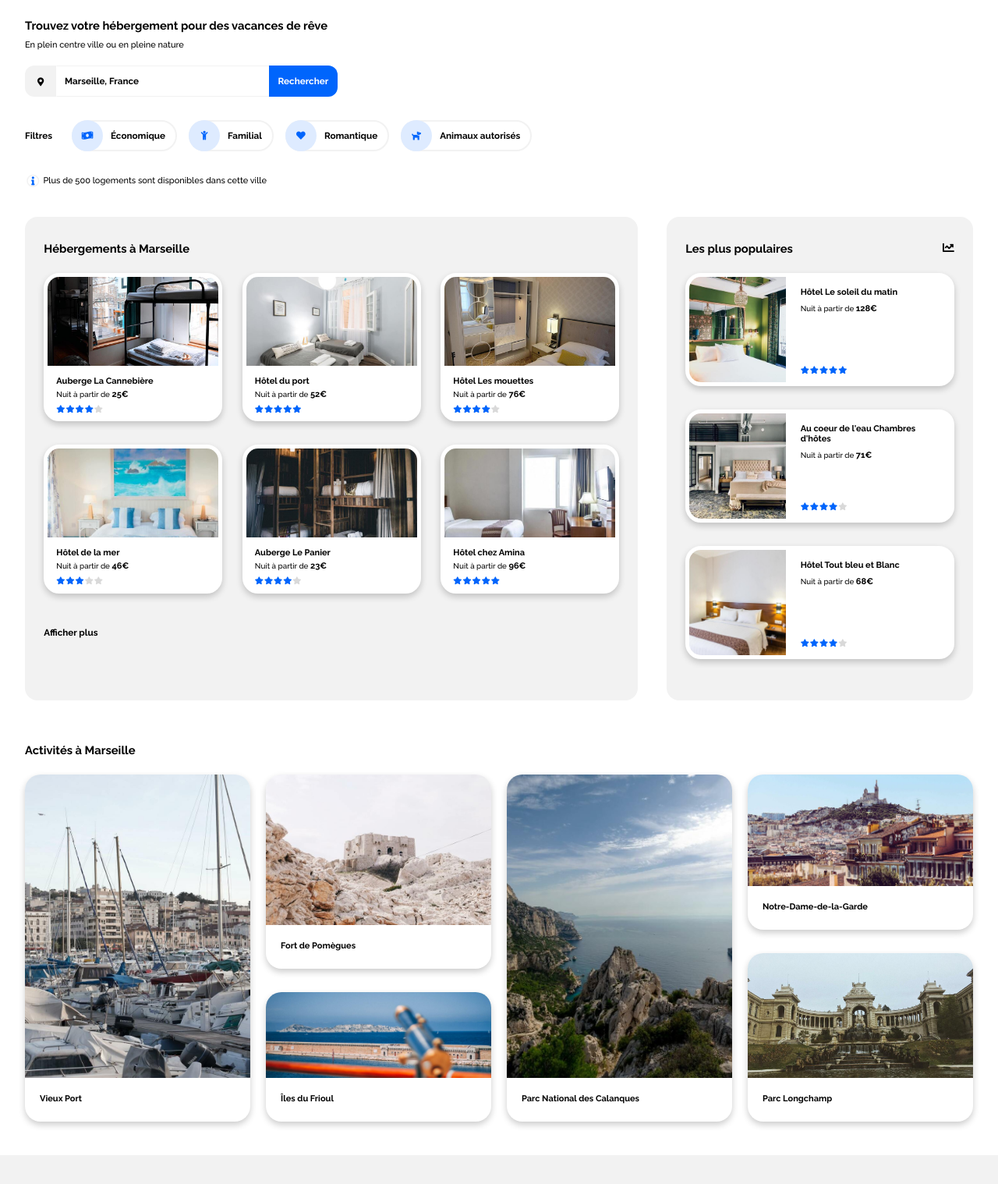
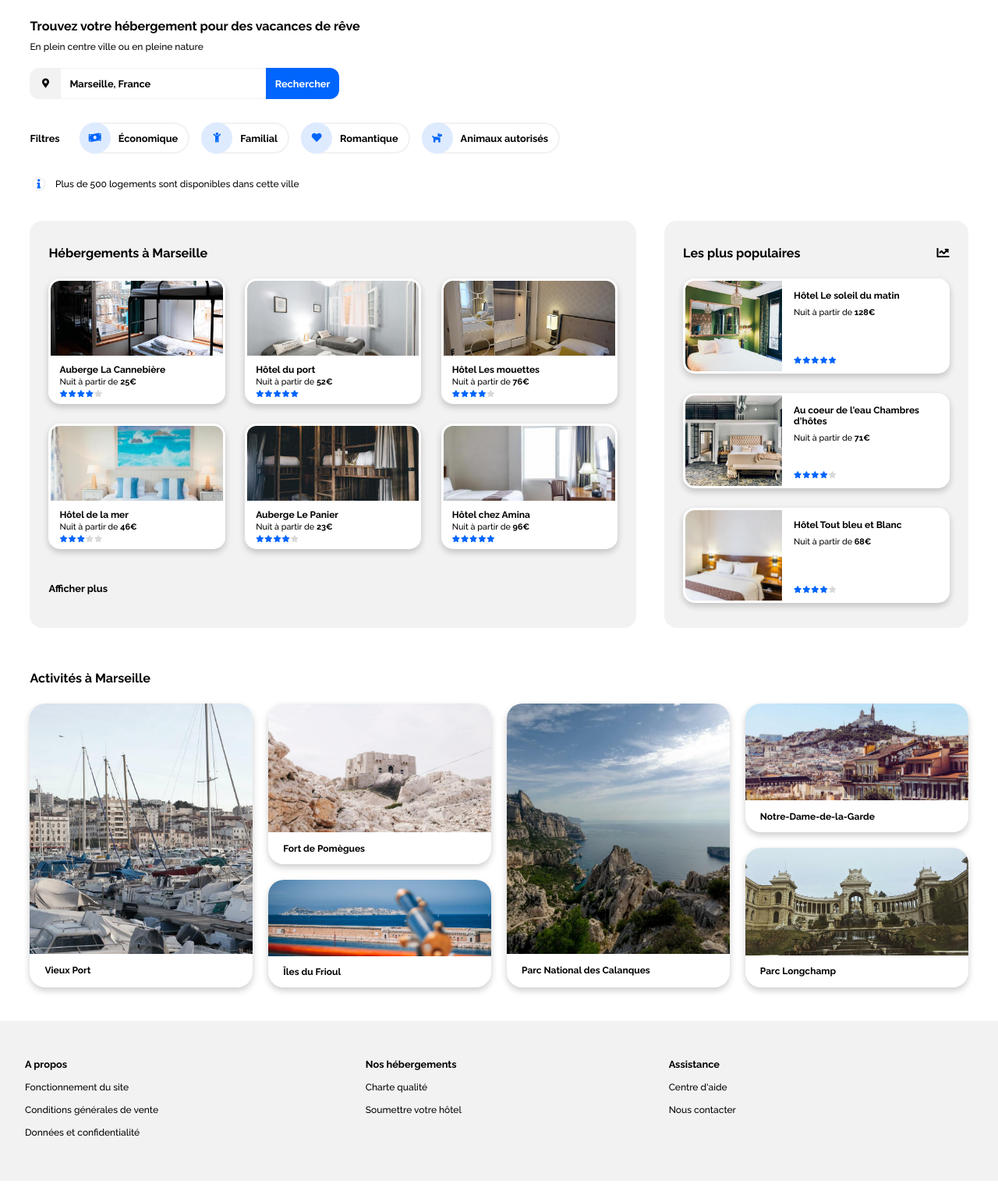
Before and after one commit to Yunie08/booki-website, a plain HTML site: page index.html in a window 1280 px wide. Shown: the part 107-1625 px from the top of the page at 78% size. Drawn offline with Linux system fonts and the light colour scheme.

Commit message:
updated cards

```diff
--- a/css/card.css
+++ b/css/card.css
@@ -8,13 +8,17 @@
   width: 31%
 }
 
+.card__accomodation,
+.card__accomodation--popular {
+  border-radius: 15px;
+  overflow: hidden;
+  border: 3px solid #fff;
+  background: #fff;
+  width: 100%;
+}
+
 .card__accomodation {
   flex-direction: column;
-  border-radius: 20px;
-  overflow: hidden;
-  border: 5px solid #fff;
-  background: #fff;
-  width: 100%;
 }
 
 .card {
@@ -38,7 +42,7 @@
 
 .fa-star {
   color: var(--color-primary);
-  font-size: 90%;
+  font-size: 75%;
   margin-right: 1px;
 }
 
--- a/css/style.css
+++ b/css/style.css
@@ -15,7 +15,8 @@
     box-sizing: border-box; /* Opera/IE 8+ */
     margin: 0;
     padding: 0;
-    font-size: 11px;
+    /* font-size: calc(8px + 0.3vw) ; */
+    font-size: 12px;
 }
 
 body {
@@ -65,6 +66,10 @@ i {
     display: inline-block;
 }
 
+strong {
+    font-size: inherit;
+}
+
 /********** Header **********/
 
 header {
@@ -107,7 +112,7 @@ header a:hover {
 /********** Main **********/
 
 .main__wrapper {
-    width: 95%;
+    width: 94%;
     max-width: var(--page-max-width);
     margin: 0 auto;
     margin: 0;
@@ -216,11 +221,11 @@ form input {
 .search__filters {
     column-gap: 25px;
     margin: 30px 0;
-    width: 70%;
+    width: 75%;
 }
 
 .search__filters__list {
-    flex-wrap: wrap;
+    flex-wrap: nowrap;
     column-gap: 15px;
 }
 
@@ -263,8 +268,17 @@ form input {
     transition: all ease 200ms;
 }
 
+.search__results {
+    display: flex;
+    align-items: center;
+    column-gap: 10px;
+}
+.fa-stack {
+    align-self: flex-start;
+}
 .search__results .fa-info {
     color: var(--color-primary);
+    font-size: 12px;
 }
 
 .search__results .fa-circle {
@@ -284,22 +298,28 @@ form input {
 .accomodation__popular {
     background: var(--color-neutral);
     border-radius: 16px;
-    padding: 22px 2% 10px 2%;
+    padding: 22px 2% 22px 2%;
 }
 
 .accomodation__list {
-    width: 64.6667%;
+    width: 66.667%;
     position: relative;
 }
 
 .accomodation__popular {
-    width: 32.3333%;
+    width: 33.333%;
 }
 
 /* Accomodation - list */
 
+.hotel__picture {
+    width: 100%;
+    height: calc(45px + 4vw);
+}
+
 .card__accomodation img {
-    height: 114px;
+    height: 100%;
+    width: 100%;
 }
 
 .card__accomodation h3 {
@@ -311,11 +331,11 @@ form input {
     flex-direction: column;
     width: 100%;
     height: 100%;
-    padding: 12.5px 11px 6px 11px;
+    padding: 11px 11px 6px 11px;
 }
 
 .card__accomodation p {
-    margin-top: 4px;
+    margin: 2px 0 4px 0;
 }
 
 .show__more {
@@ -350,11 +370,11 @@ form input {
     justify-content: space-between;
     flex-wrap: wrap;
     column-gap: 10px;
-    row-gap: 30px;
+    row-gap: 25px;
 }
 
 .accomodation__popular .card__wrap--outer {
-    margin: 13px 0 43px 0;
+    margin: 13px 0 10px 0;
 }
 
 .card__accomodation--popular,
@@ -370,17 +390,12 @@ form input {
 .card__accomodation--popular {
   flex-direction: row;
   column-gap: 3%;
-  border-radius: 20px;
-  overflow: hidden;
-  border: 5px solid #fff;
-  background: #fff;
   width: 100%;
 }
 
 .hotel__picture--popular {
-  display: flex;
   width: 38.138%;
-  height: 135px;
+  height: calc(65px + 4vw);
 }
 
 img.hotel__pic {
@@ -391,14 +406,13 @@ img.hotel__pic {
 .card__text__container--popular {
   display: flex;
   flex-direction: column;
-  justify-content: space-between;
   height: 100%;
   width: 61.86%;
-  padding: 12.5px 11px 10px 9px;
+  padding: 12.5px 13px 10px 5px;
 }
 
-.card__accomodation__stars--popular {
-  justify-self: flex-end;
+.accomodation__popular .card__stars {
+  margin-top: auto;
 }
 
 
@@ -427,8 +441,9 @@ img.hotel__pic {
 .column__wrap {
     width: 25%;
     max-width: 302px;
-    height: 445px;
-    row-gap: 30px;
+    min-height: 300px;
+    height: calc(210px + 12vw);
+    row-gap: 20px;
 }
 
 .column__card {
@@ -458,14 +473,14 @@ img.hotel__pic {
 
 .card__image {
     overflow: hidden;
-    height: calc(100% - 56px);
+    height: 100%;
 }
 
 .card__title {
-    min-height: 50px;
+    min-height: 40px;
     display: flex;
     align-items: center;
-    padding: 20px 12px 20px 19px;
+    padding: 15px 12px 15px 19px;
 }
 
 /********** Footer **********/
@@ -487,8 +502,8 @@ footer {
 }
 
 .footer__wrapper--inner {
-    width: 100%;
-    max-width: 1020px;
+    width: 75%;
+    /* max-width: 750px; */
     justify-content: space-between;
 }
 
@@ -512,7 +527,12 @@ footer a:hover {
         --filter-size: 50px;
     }
     * {
-        font-size: 16px;
+        font-size: 14px;
+    }
+
+    .form__container {
+        width: 33%;
+        min-width: 370px;
     }
 
     .search__filters {
@@ -523,9 +543,7 @@ footer a:hover {
 
     .search__filters__list {
         gap: 13px 10px;
-        justify-content: space-between;
         width: 100%;
-        max-width: 780px;
     }
 
     .search__filters__list p {
@@ -533,9 +551,14 @@ footer a:hover {
         font-size: 100%;
     }
 
+    .card__accomodation,
+    .card__accomodation--popular {
+        border-width: 5px;
+    }
     /* Accomodation section */
     .accomodation {
         flex-direction: column-reverse;
+        margin-bottom: 0;
     }
     .accomodation__list,
     .accomodation__popular {
@@ -544,6 +567,12 @@ footer a:hover {
     .accomodation__list {
         background: #fff;
     }
+    .hotel__picture {
+        height: calc(70px + 4vw);
+        min-width: 100%;
+    }
+
+
 
     /* Card popular accomodation */
     .card__wrap--inner--popular {
@@ -554,9 +583,19 @@ footer a:hover {
         column-gap: 0;
     }
     .hotel__picture--popular {
-        height: 114px;
+        height: calc(70px + 4vw);
         min-width: 100%;
     }
+    .accomodation__popular h3 {
+        margin-bottom: 4px;
+    }
+    .accomodation__popular p {
+        margin-top: auto;
+    }
+    .accomodation__popular .card__stars {
+        margin-top: 0;
+    }
+
     img.hotel__pic {
         display: block;
         object-fit: cover;
@@ -564,11 +603,16 @@ footer a:hover {
     }
     .card__text__container--popular {
         width: 100%;
-        height: 100%;
-        padding: 12.5px 11px 6px 11px;
+        /* padding: 12.5px 11px 6px 11px; */
     }
 
+
     /* Activities */
+
+    .activities {
+        padding-left: 2%;
+        padding-right: 2%;
+    }
     .activities .card__wrap--outer {
         flex-wrap: wrap;
         column-gap: 0px;
@@ -579,14 +623,22 @@ footer a:hover {
     }
     .column__wrap {
         width: 50%;
-        max-width: calc(50% - 20px);
+        max-width: calc(50% - 10px);
+        height: 400px;
+    }
+
+    /* Footer */
+    .footer__wrapper--inner {
+        width: 100%;
     }
 
 }
 @media screen and (max-width : 767px) {
 
     /* General */
-
+    * {
+        font-size: 16px;
+    }
     .main__wrapper,
     .footer__wrapper {
         width: 100%;
@@ -604,7 +656,7 @@ footer a:hover {
 
     header img {
         top: 0px;
-        left: 25px; /* half the right margin of .png image after resize*/
+        left: 19.5px; /* half the right margin of .png image after resize*/
     }
 
     header nav,
@@ -639,6 +691,7 @@ footer a:hover {
 
     .form__container {
         width: 100%;
+        min-width: 100%;
     }
 
     .form__btn {
@@ -657,8 +710,10 @@ footer a:hover {
     .search__filters {
         row-gap: 10px;
     }
+
     .search__filters__list {
         justify-content: flex-start;
+        flex-wrap: wrap;
     }
 
     /* Accomodation section */
@@ -666,12 +721,13 @@ footer a:hover {
     .accomodation__list,
     .accomodation__popular {
         border-radius: 0px;
-        padding: 22px var(--padding-mobile) 0px var(--padding-mobile);
+        padding: 22px var(--padding-mobile) 25px var(--padding-mobile);
     }
 
     .card__wrap--outer {
         row-gap: 10px;
     }
+
 
     /* Main accomodation list */
     .card__wrap--inner,
@@ -679,14 +735,34 @@ footer a:hover {
         width: 100%;
     }
 
+    .hotel__picture {
+        height: calc(90px + 4vw);
+        min-width: 100%;
+    }
+
     /* Card popular accomodation */
 
     .card__accomodation--popular {
-    flex-direction: row;
-    column-gap: 0;
+        flex-direction: row;
+        column-gap: 0;
+        height: calc(120px + 4vw);
     }
     .hotel__picture--popular {
-    min-width: 38%;
+        min-width: 38%;
+        height: 100%;
+    }
+
+    .accomodation__popular h3 {
+        margin-bottom: 4px;
+    }
+    .accomodation__popular p {
+        margin-top: 0;
+    }
+    .accomodation__popular .card__stars {
+        margin-top: auto;
+    }
+    .card__text__container--popular {
+        padding-left: 12px;
     }
 
     /* Activities */
@@ -701,11 +777,15 @@ footer a:hover {
     .activities>.card__wrap--outer>*:nth-child(4) {
         order: 4;
     }
+    .activities .card__wrap--outer {
+        row-gap: 15px;
+    }
     .column__wrap {
         width: 100%;
         max-width: 100%;
+        row-gap: 10px;
         height: auto;
-        row-gap: 10px;
+        min-height: 100%;
     }
 
     .activities .card {
@@ -721,6 +801,6 @@ footer a:hover {
 
     .footer__wrapper--inner {
         flex-direction: column;
-        row-gap: 15px;
+        row-gap: 10px;
     }
 }
--- a/index.html
+++ b/index.html
@@ -98,7 +98,9 @@
 
 					<div class="card__wrap--inner">
 						<a class="card card__accomodation" href="#">
+							<div class="hotel__picture">
 								<img src="./images/hebergements/4_small/marcus-loke-WQJvWU_HZFo-unsplash.jpg" alt="Auberge la Cannebière">
+							</div>
 							<div class="card__text__container">
 								<h3>Auberge La Cannebière</h3>
 								<p>Nuit à partir de <strong>25€</strong></p>
@@ -115,7 +117,9 @@
 
 					<div class="card__wrap--inner">
 						<a class="card card__accomodation" href="#">
+							<div class="hotel__picture">
 								<img src="./images/hebergements/4_small/fred-kleber-gTbaxaVLvsg-unsplash.jpg" alt="Hôtel du port">
+							</div>
 							<div class="card__text__container">
 								<h3>Hôtel du port</h3>
 								<p>Nuit à partir de <strong>52€</strong></p>
@@ -133,7 +137,9 @@
 
 					<div class="card__wrap--inner">
 						<a class="card card__accomodation" href="#">
+							<div class="hotel__picture">
 								<img src="./images/hebergements/4_small/reisetopia-B8WIgxA_PFU-unsplash.jpg" alt="Hôtel Les mouettes">
+							</div>
 							<div class="card__text__container">
 								<h3>Hôtel Les mouettes</h3>
 								<p>Nuit à partir de <strong>76€</strong></p>
@@ -150,7 +156,9 @@
 
 					<div class="card__wrap--inner">
 						<a class="card card__accomodation" href="#">
+							<div class="hotel__picture">
 								<img src="./images/hebergements/4_small/annie-spratt-Eg1qcIitAuA-unsplash.jpg" alt="Hôtel de la mer">
+							</div>
 							<div class="card__text__container">
 								<h3>Hôtel de la mer</h3>
 								<p>Nuit à partir de <strong>46€</strong></p>
@@ -167,7 +175,9 @@
 
 					<div class="card__wrap--inner">
 						<a class="card card__accomodation" href="#">
+							<div class="hotel__picture">
 								<img src="./images/hebergements/4_small/nicate-lee-kT-ZyaiwBe0-unsplash.jpg" alt="Auberge Le Panier">
+							</div>
 							<div class="card__text__container">
 								<h3>Auberge Le Panier</h3>
 								<p>Nuit à partir de <strong>23€</strong></p>
@@ -184,7 +194,9 @@
 
 					<div class="card__wrap--inner">
 						<a class="card card__accomodation" href="#">
+							<div class="hotel__picture">
 								<img src="./images/hebergements/4_small/febrian-zakaria-M6S1WvfW68A-unsplash.jpg" alt="Hôtel chez Amina">
+							</div>
 							<div class="card__text__container">
 								<h3>Hôtel chez Amina</h3>
 								<p>Nuit à partir de <strong>96€</strong></p>
@@ -217,10 +229,8 @@
 								<img class="hotel__pic" src="./images/hebergements/4_small/emile-guillemot-Bj_rcSC5XfE-unsplash.jpg" alt="Hôtel Le soleil du matin">
 							</div>
 							<div class="card__text__container--popular">
-								<div class="hotel__info--popular">
 								<h3>Hôtel Le soleil du matin</h3>
 								<p>Nuit à partir de <strong>128€</strong></p>
-								</div>
 								<div class="card__stars">
 									<i class="fas fa-star"></i>
 									<i class="fas fa-star"></i>
@@ -237,10 +247,8 @@
 								<img class="hotel__pic" src="./images/hebergements/4_small/aw-creative-VGs8z60yT2c-unsplash.jpg" alt="Au coeur de l'eau Chambres d'hôtes">
 							</div>
 							<div class="card__text__container--popular">
-								<div class="hotel__info--popular">
 								<h3>Au coeur de l'eau Chambres d'hôtes</h3>
 								<p>Nuit à partir de <strong>71€</strong></p>
-								</div>
 								<div class="card__stars">
 									<i class="fas fa-star"></i>
 									<i class="fas fa-star"></i>
@@ -257,10 +265,8 @@
 								<img class="hotel__pic" src="./images/hebergements/4_small/febrian-zakaria-sjvU0THccQA-unsplash.jpg" alt="Hôtel Tout bleu et Blanc">
 							</div>
 							<div class="card__text__container--popular">
-								<div class="hotel__info--popular">
 								<h3>Hôtel Tout bleu et Blanc</h3>
 								<p>Nuit à partir de <strong>68€</strong></p>
-								</div>
 								<div class="card__stars">
 									<i class="fas fa-star"></i>
 									<i class="fas fa-star"></i>
@@ -281,60 +287,60 @@
 			<h2>Activités à Marseille</h2>
 			<div class="card__wrap--outer">
 				<div class="column__wrap">
-					<div class="card column__card">
+					<a href="#" class="card column__card">
 						<div class="card__image">
 							<img src="./images/activites/3_medium/reno-laithienne-QUgJhdY5Fyk-unsplash.jpg" alt="Vieux port de Marseille">
 						</div>
 						<div class="card__title">
 							<h3>Vieux Port</h3>
 						</div>
-					</div>
+					</a>
 				</div>
 				<div class="column__wrap">
-					<div class="card row__card__left--top">
+					<a href="#" class="card row__card__left--top">
 						<div class="card__image">
 							<img src="./images/activites/3_medium/paul-hermann-QFTrLdQIRhI-unsplash.jpg" alt="Fort de Pomègues">
 						</div>
 						<div class="card__title">
 							<h3>Fort de Pomègues</h3>
 						</div>
-					</div>
-					<div class="card row__card__left--bottom">
+					</a>
+					<a href="#" class="card row__card__left--bottom">
 						<div class="card__image">
 							<img src="./images/activites/3_medium/kevin-hikari-rV_Qd1l-VXg-unsplash.jpg" alt="Îles du Frioul">
 						</div>
 						<div class="card__title">
 							<h3>Îles du Frioul</h3>
 						</div>
-					</div>
+					</a>
 				</div>
 				<div class="column__wrap">
-					<div class="card column__card">
+					<a href="#" class="card column__card">
 						<div class="card__image">
 							<img src="./images/activites/3_medium/kilyan-sockalingum-NR8-cBCN3aI-unsplash.jpg" alt="Parc National des Calanques">
 						</div>
 						<div class="card__title">
 							<h3>Parc National des Calanques</h3>
 						</div>
-					</div>
+					</a>
 				</div>
 				<div class="column__wrap">
-					<div class="card row__card__right--top">
+					<a href="#" class="card row__card__right--top">
 						<div class="card__image">
 							<img src="./images/activites/3_medium/florian-wehde-xW9e8gdotxI-unsplash.jpg" alt="Notre-Dame-de-la-Garde">
 						</div>
 						<div class="card__title">
 							<h3>Notre-Dame-de-la-Garde</h3>
 						</div>
-					</div>
-					<div class="card row__card__right--bottom">
+					</a>
+					<a href="#" class="card row__card__right--bottom">
 						<div class="card__image">
 							<img src="./images/activites/3_medium/lena-paulin-wH2-EJoDcV0-unsplash.jpg" alt="Parc Longchamp">
 						</div>
 						<div class="card__title">
 							<h3>Parc Longchamp</h3>
 						</div>
-					</div>
+					</a>
 				</div>
 			</div>
 		</section>
```
Lines whose indentation alone changed are shown as unchanged.
